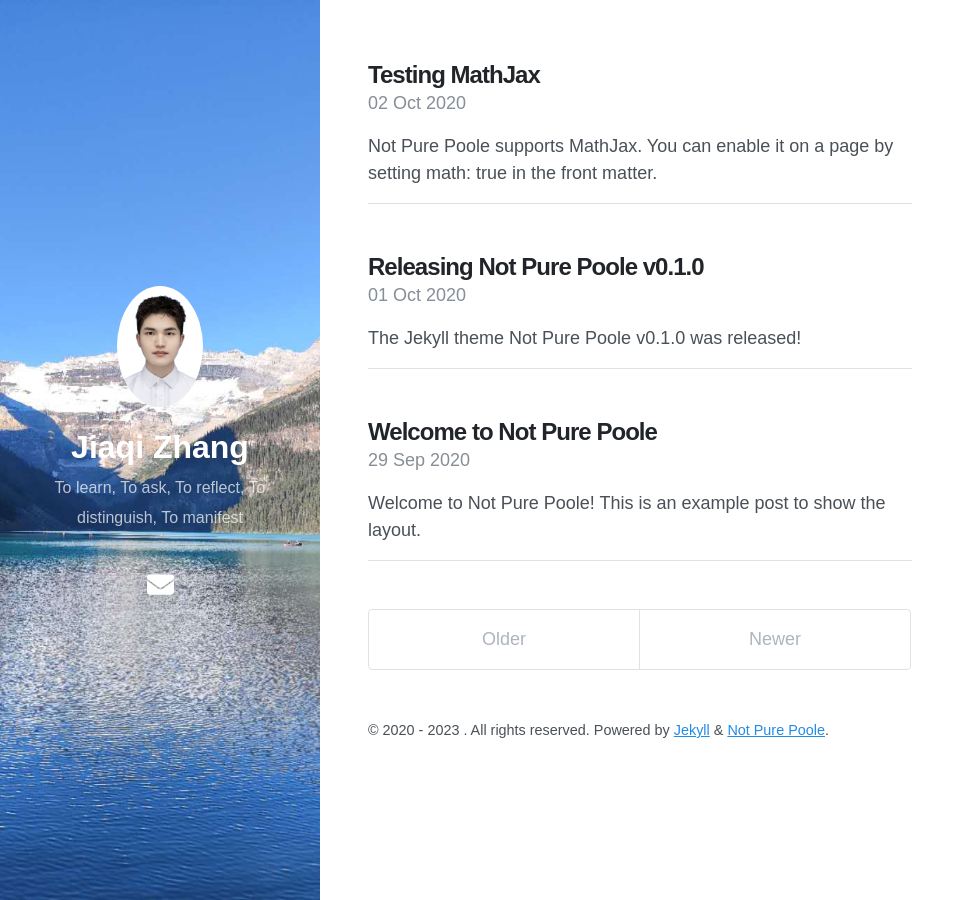
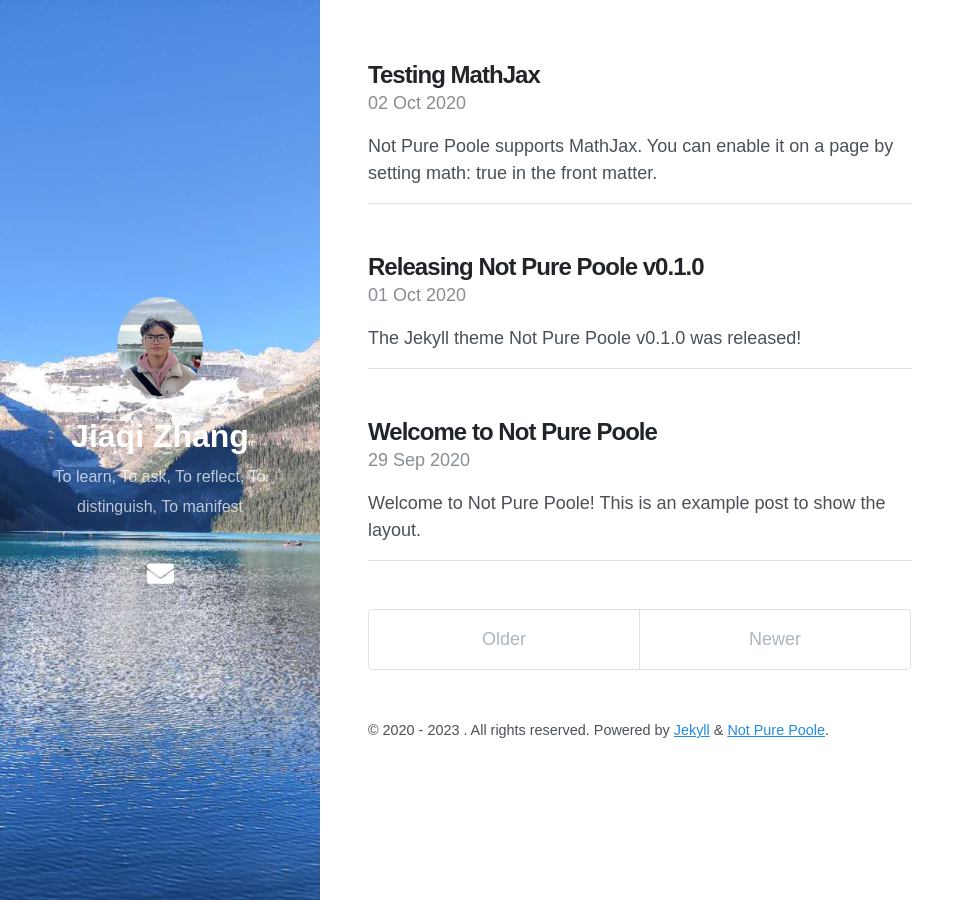
Before and after one commit to forwardPlus7/forwardPlus7.github.io, a Jekyll site: the page built from index.html, in a window 1280 px wide. Shown: the whole page, without its empty margins (0-974 px from the left). Built offline with Jekyll 4.4.1, drawn with Linux system fonts in a browser that asks for light colours; nearby versions of some CDN libraries; the list of posts is cut into pages by our own code.

Commit message:
Update _config.yml

```diff
--- a/_config.yml
+++ b/_config.yml
@@ -2,7 +2,7 @@
 title: Jiaqi Zhang
 description: To learn, To ask, To reflect, To distinguish, To manifest
 url:
-avatar: /jiaqi_icon.jpg
+avatar: /jiaqi_icon_new.jpg
 paginate: 5
 permalink: pretty
 cover_image: /new_bg.jpg
```
